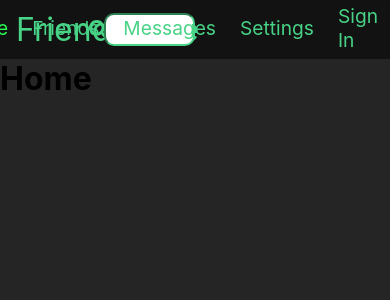
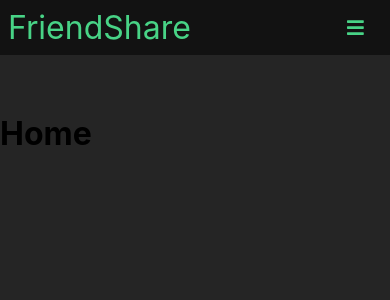
Before and after one commit to mnmr1996develop/FriendShare, a React (Create React App) app in the folder src/main/frontend/: page / in a window 390 px wide. Shown: the top 300 px of the page. Built offline with nearby package versions, Linux system fonts and the light colour scheme.

Commit message:
Continuing to style the navbar

```diff
--- a/src/main/frontend/src/Components/Navbar.jsx
+++ b/src/main/frontend/src/Components/Navbar.jsx
@@ -8,9 +8,9 @@ import { library } from "@fortawesome/fontawesome-svg-core"
 function Navbar() {
   library.add(faBars)
 
-  const [click, setClick] = useState(false);
+  const [navClick, setNavClick] = useState(false);
 
-  var handleClick = () => setClick(!click);
+  var handleNavClick = () => setNavClick(!navClick);
 
   const[search, setSearch]= useState("");
 
@@ -19,11 +19,13 @@ function Navbar() {
   }
 
 
+
   return(
     <div>
         <nav className='navbar'>
           <div className='nav-container' >
-            <div className='nav-logo'>
+            <div className='always-there'>
+              <div className='nav-logo-container'>
                 <NavLink to ="/" className="nav-logo">
                   FriendShare
                 </NavLink>
@@ -38,7 +40,15 @@ function Navbar() {
                   <input id='nav-search' type="text" value={search} onChange={(e) => {setSearch(e.target.value)}}></input>
                 </form>
               </div>
-            <div className='menu'>
+
+              <div onClick={handleNavClick} className='menu-pop'>
+                <i>
+                  <FontAwesomeIcon id="search-icon" icon={navClick ? faTimes : faBars} className='fa-search'></FontAwesomeIcon>
+                </i>
+              </div>
+            </div>
+
+            <div className={navClick ? 'menu' : 'menu-condensed'}>
               <ul className="nav-menu">
                 <li className="nav-item">
                   <NavLink to ="/" className="nav-links">
@@ -62,7 +72,7 @@ function Navbar() {
                 </li>
                 <li className="nav-item">
                   <NavLink to ="/SignIn" className="nav-links">
-                  Sign In
+                  Sign Out
                   </NavLink>
                 </li>
               </ul>
--- a/src/main/frontend/src/Resources/Styles/Components/Navbar.css
+++ b/src/main/frontend/src/Resources/Styles/Components/Navbar.css
@@ -1,9 +1,9 @@
 .navbar {
     top: 0;
     display: flex;
-    z-index: 100000;
+    z-index: 0;
     font-size: 1.2rem;
-    position: fixed;
+    position: relative;
     width: 100%;
 }
 
@@ -11,27 +11,38 @@
     align-items: center;
     background-color: #121212;
     width: 100%;
-    height: 7vh;
    display: flex;
+
 }
 
-.nav-logo{
+.always-there{
+    display: flex;
+    width: 50%;
+}
+
+.nav-logo-container{
     width: 20%;
     justify-content: right;
     flex-grow: 1;
-    color: rgb(72, 211, 134);
+
     font-size: 2rem;
     margin: .5rem;
     cursor: pointer;
+
+}
+
+.nav-logo {
     text-decoration: none;
+    color: rgb(72, 211, 134);
 }
+
 
 .search{
     align-items: center;
-    height: 7vh;
+    height: 60px;
     display: flex;
-    justify-content: right;
-    width: 30%;
+    justify-content: center;
+    width: 60%;
 }
 
 form{
@@ -67,17 +78,25 @@ form{
     font-family:'Trebuchet MS', 'Lucida Sans Unicode', 'Lucida Grande', 'Lucida Sans', Arial, sans-serif
 }
 
+.menu-pop{
+    display: none;
+}
 
 
 .menu{
     display: flex;
     justify-content: right;
     width: 50%;
+}
 
+.menu-condensed{
+    display: flex;
+    justify-content: right;
+    width: 50%;
 }
 
 .nav-menu{
-    height: 6.506506506506507vh;
+    height: 60px;
     align-items: center;
     display: flex;
     list-style: none;
@@ -87,6 +106,7 @@ form{
     display: flex;
     align-items: center;
     color: rgb(72, 211, 134);
+    transition: 300ms;
 }
 
 .nav-item:hover{
@@ -99,7 +119,6 @@ form{
 
 .nav-item .active{
     color: rgb(39, 250, 84);
-
 }
 
 
@@ -110,3 +129,73 @@ form{
     height: 100%;
     border-bottom: 3px solid transparent;
 }
+
+
+@media only screen and (max-width: 990px) {
+    .navbar{
+        position: relative;
+    }
+
+    .nav-container{
+        align-items: center;
+        width: 100%;
+       display: block;
+    }
+
+    .always-there{
+        width: 100%;
+        display: flex;
+        align-items: center;
+
+    }
+
+    .nav-logo-container{
+        width: 38%;
+    }
+
+    .search{
+        width: 40%;
+
+    }
+
+    .menu-pop{
+        display:flex;
+        width: 18%;
+        justify-content: center;
+    }
+
+    .nav-menu{
+        border-radius: 5px;
+        height: 227px;
+    }
+
+    .menu{
+        border-radius: 5px;
+        display: block;
+        justify-content: right;
+        width: 100%;
+        background-color: #202020;
+    }
+
+    .menu ul{
+        display: block;
+
+    }
+
+    .menu ul li{
+        display: flex;
+        justify-content: center;
+    }
+
+    .menu-condensed{
+        display: none;
+    }
+
+
+}
+
+@media screen and (max-width: 400px) {
+    .search{
+        display: none;
+    }
+}
```
Lines whose indentation alone changed are shown as unchanged.
